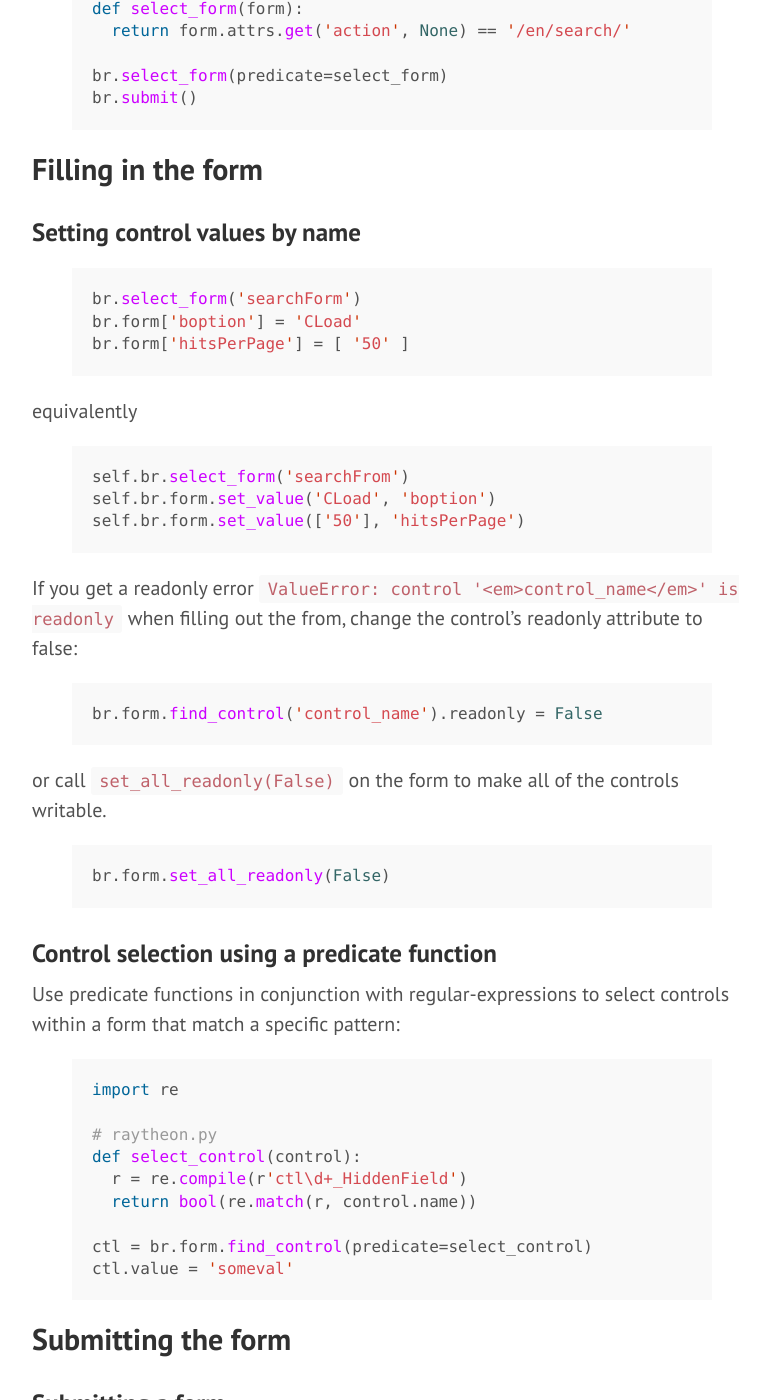
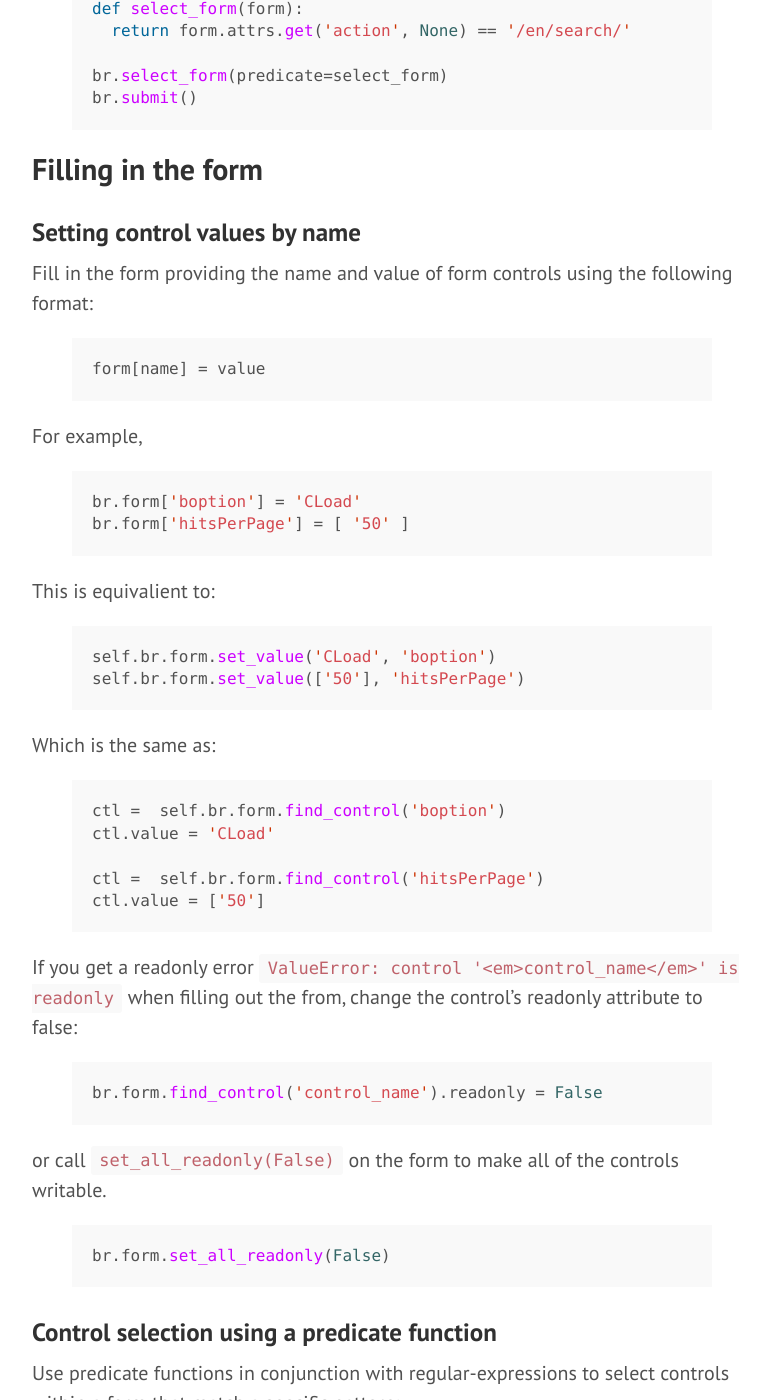
Before and after one commit to thayton/thayton.github.io, a Jekyll site: the page built from index.html, in a window 1280 px wide and 1400 px high, scrolled down 1895 px. Shown: the whole window, without its empty margins (428-1196 px from the left). Built offline with Jekyll 4.4.1, drawn with Linux system fonts in a browser that asks for light colours; Markdown is read by kramdown in place of the engine named in the settings; the list of posts is cut into pages by our own code.

Commit message:
more examples

```diff
--- a/_posts/2014-11-28-form-handling-with-mechanize-and-beautifulsoup.md
+++ b/_posts/2014-11-28-form-handling-with-mechanize-and-beautifulsoup.md
@@ -70,18 +70,35 @@ br.submit()
 
 ### Setting control values by name
 
+Fill in the form providing the name and value of form controls
+using the following format:
+
 {% highlight python %}
-br.select_form('searchForm')
+form[name] = value
+{% endhighlight %}
+
+For example,
+
+{% highlight python %}
 br.form['boption'] = 'CLoad'
 br.form['hitsPerPage'] = [ '50' ]
 {% endhighlight %}
 
-equivalently
+This is equivalient to:
 
 {% highlight python %}
-self.br.select_form('searchFrom')
 self.br.form.set_value('CLoad', 'boption')
 self.br.form.set_value(['50'], 'hitsPerPage')
+{% endhighlight %}
+
+Which is the same as:
+
+{% highlight python %}
+ctl =  self.br.form.find_control('boption')
+ctl.value = 'CLoad'
+
+ctl =  self.br.form.find_control('hitsPerPage')
+ctl.value = ['50']
 {% endhighlight %}
 
 If you get a readonly error `ValueError: control '<em>control_name</em>' is readonly`
```
